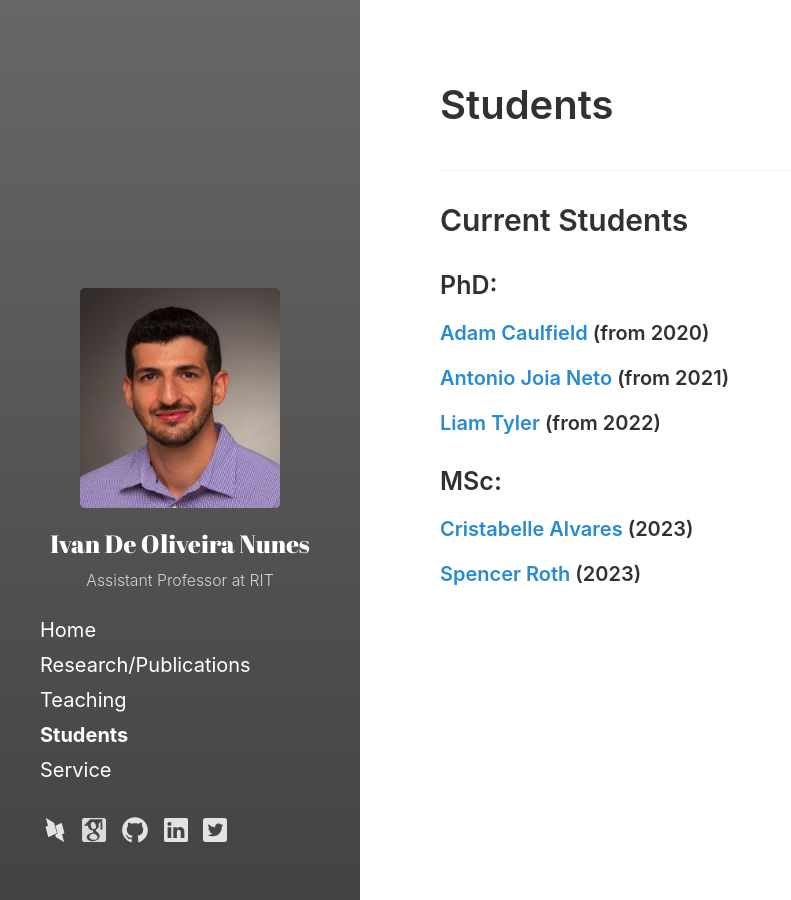
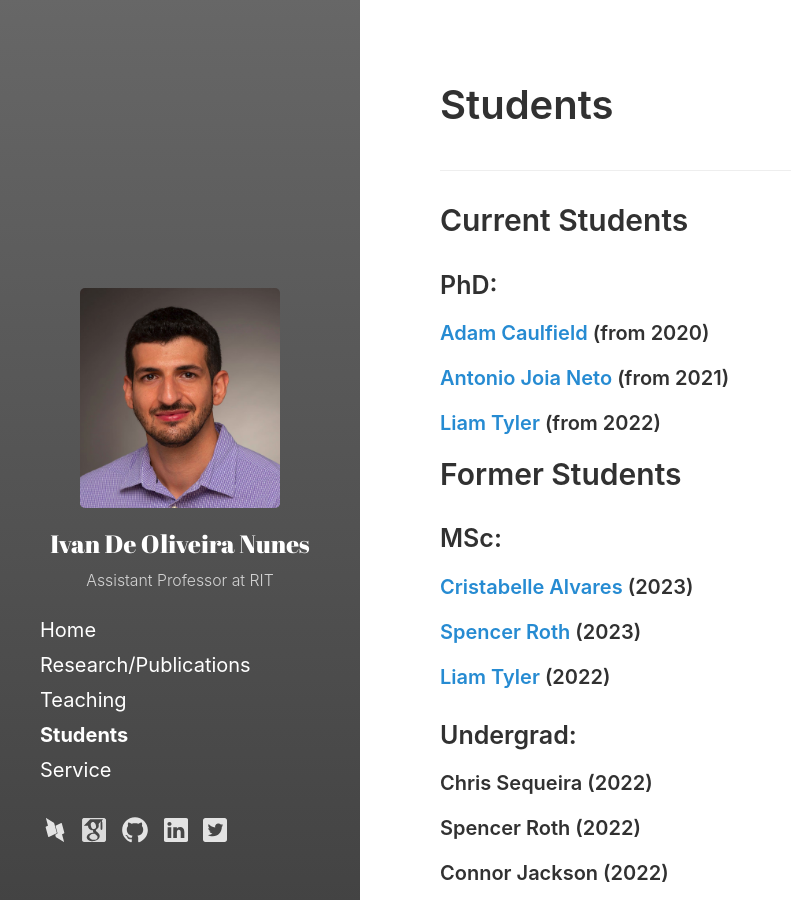
Before and after one commit to ivanolive/ivanolive.github.io, a Jekyll site: the page built from students.md, in a window 1280 px wide. Shown: the whole page, without its empty margins (0-791 px from the left). Built offline with Jekyll 4.4.1, drawn with Linux system fonts in a browser that asks for light colours.

Commit message:
Update students.md

```diff
--- a/students.md
+++ b/students.md
@@ -10,6 +10,7 @@ ___
 
 ## Current Students
 
+
 ### PhD:
 
 #### [Adam Caulfield](https://people.rit.edu/~ac7717/) (from 2020)
@@ -19,8 +20,24 @@ ___
 #### [Liam Tyler](https://www.linkedin.com/in/liamgtyler/) (from 2022)
 
 
+## Former Students
+
+
 ### MSc:
 
 #### [Cristabelle Alvares](https://www.linkedin.com/in/christabelle-alvares/) (2023)
 
 #### [Spencer Roth](https://www.linkedin.com/in/jspencerroth/) (2023)
+
+#### [Liam Tyler](https://www.linkedin.com/in/liamgtyler/) (2022)
+
+
+### Undergrad:
+
+#### Chris Sequeira (2022)
+
+#### Spencer Roth (2022)
+
+#### Connor Jackson (2022)
+
+#### Harmon Herring (2022)
```
